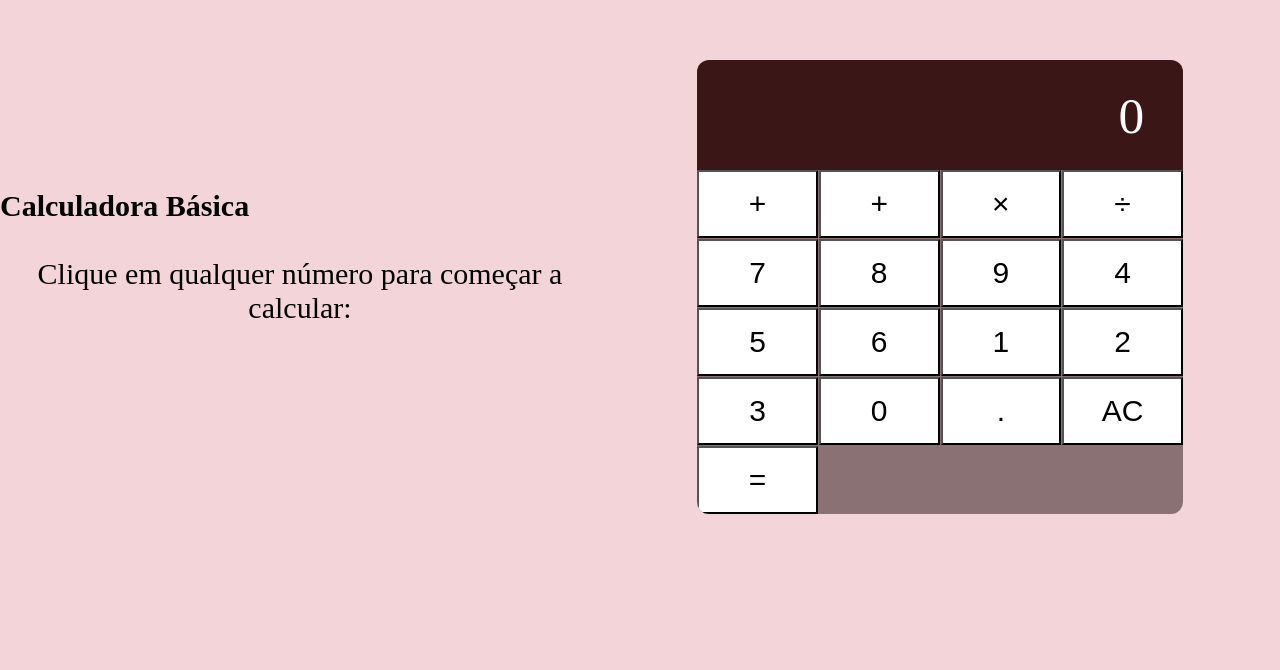
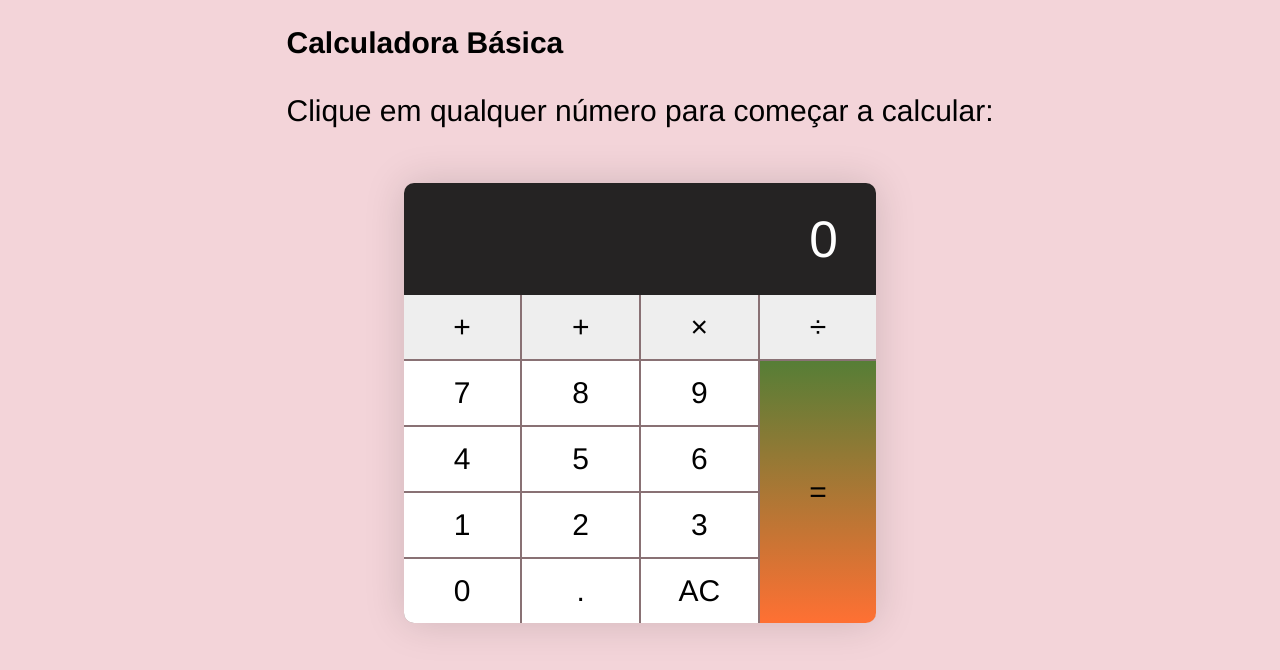
Before and after one commit to stelamateus/calculadora, a plain HTML site: page index.html in a window 1280 px wide. Drawn offline with Linux system fonts and the light colour scheme.

Commit message:
Formatação layout da projeto

```diff
--- a/style.css
+++ b/style.css
@@ -1,8 +1,8 @@
 *{
     box-sizing: border-box;
     margin:0;
-    outline: 0;
-    padding: 0;
+    outline:0;
+    padding:0;
     font-size: 30px;
 }
 
@@ -10,34 +10,73 @@ body{
     background: rgb(243, 212, 217);
     color: black;
     align-items: center;
-    display: flex;
+    display:flex;
     justify-content: center;
+    flex-direction: column;
 }
+embed,
+iframe,
+img,
+object,
+video {
+  max-width: 100%;
+}
+input,
+textarea,
+button {
+  border: 0;
+  border-radius: 0;
+  background-color: transparent;
+  font-size: inherit;
+  font-family: inherit;
+  font-weight: inherit;
+  outline: none;
+  -webkit-appearance: none;
+     -moz-appearance: none;
+          appearance: none;
+  text-align: center;
+}
+
+input:hover,
+input:active,
+input:focus,
+textarea:hover,
+textarea:focus,
+buttom:hover,
+button:active,
+button:focus {
+    outline: none;
+}
+
 .container{
-    max-width: 20em;
+    max-width: 40em;
+    padding: 2%;
+    margin: 10 10 10 10;
 }
-.container > p{
-    text-align: center;
-}
+
 .calculator{
-    border-radius: 12px;
-    box-shadow: 0 0 40px 0 px rgba(0, 0, 0, 0.15);
+    border-radius: 10px;
+    box-shadow: 0 0 40px 0px rgba(0, 0, 0, 0.15);
     margin-left: auto;
     margin-right: auto;
-    margin-top: 2em;
+    margin-top: 1em;
     overflow: hidden;
 }
+:root {
+    font-family: Helvetica, Arial, sans-serif;
+  }
 .calculator_display{
-    background-color: #3b1616;
+    background-color: #252323;
     color: #FFF;
     font-size: 1.714em;
     padding: 0.5em 0.75em;
     text-align: right;
+    align-items: center;
 }
 .calculator_keys{
     background-color: rgba(17, 1, 1, 0.468);
     display: grid;
-    grid-gap: 1px;
+    grid-gap: 2px;
     grid-template-columns: repeat(4, 1fr);
 }
 .calculator_keys > *{
@@ -46,6 +85,27 @@ body{
     position: relative;
     text-align: center;
 }
+.calculator_keys > *:active::before,
+.calculator_keys > .is-depressed::before {
+    background-color: rgba(0, 0, 0, 0.2);
+    bottom: 0;
+    content: "";
+    box-shadow: 0 0 6px 0 rgba(0, 0, 0, 0.5)inset;
+    left: 0;
+    opacity: 0.3;
+    position: absolute;
+    top: 0;
+    z-index: 1;
+}
 key--operator{
     background-color: #eee;
 }
+.key--operator {
+    background-color: #eee;
+  }
+
+  .key--equal {
+    background-image: linear-gradient(to bottom, #567e36, #ff7033);
+    grid-column: -2;
+    grid-row: 2/span 4;
+  }
```
